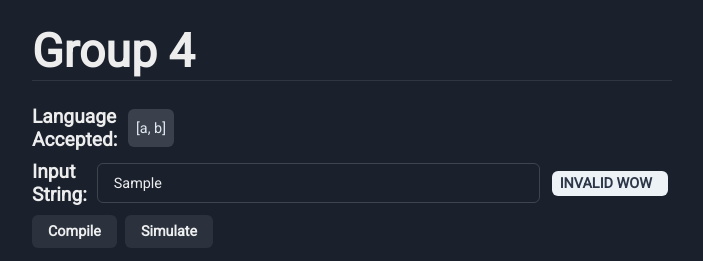
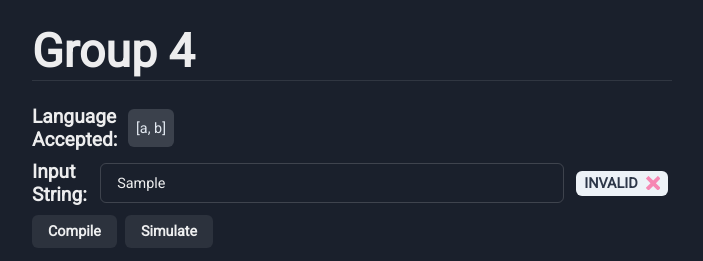
Before and after one commit to Kaezie/AutomataDFA, a Next.js app: page / in a window 1280 px wide. Both pictures are taken after typing "Sample" into the empty fields and a click on the button "Compile". Shown: the top 261 px of the page, without its empty margins (288-991 px from the left). Built offline with nearby package versions, Linux system fonts and the light colour scheme.

Commit message:
valid check change

```diff
--- a/components/components/TopSection.js
+++ b/components/components/TopSection.js
@@ -72,17 +72,19 @@ const LeftBox = ({
                     variant="data"
                     rightIcon={
                       data.result == "Valid" ? (
-                        <Box bg='teal.300'>
+                        <Box color="red.300">
+                          <FaCheck />
                         </Box>
                       ) : (
                         data.result == "Invalid" && (
-                          <Box bg='pink.300'>
+                          <Box color="pink.300">
+                            <ImCross />
                           </Box>
                         )
                       )
                     }
                   >
-                    {data.result} wow
+                    {data.result}
                   </Button>
                 )}
               </Flex>
```
